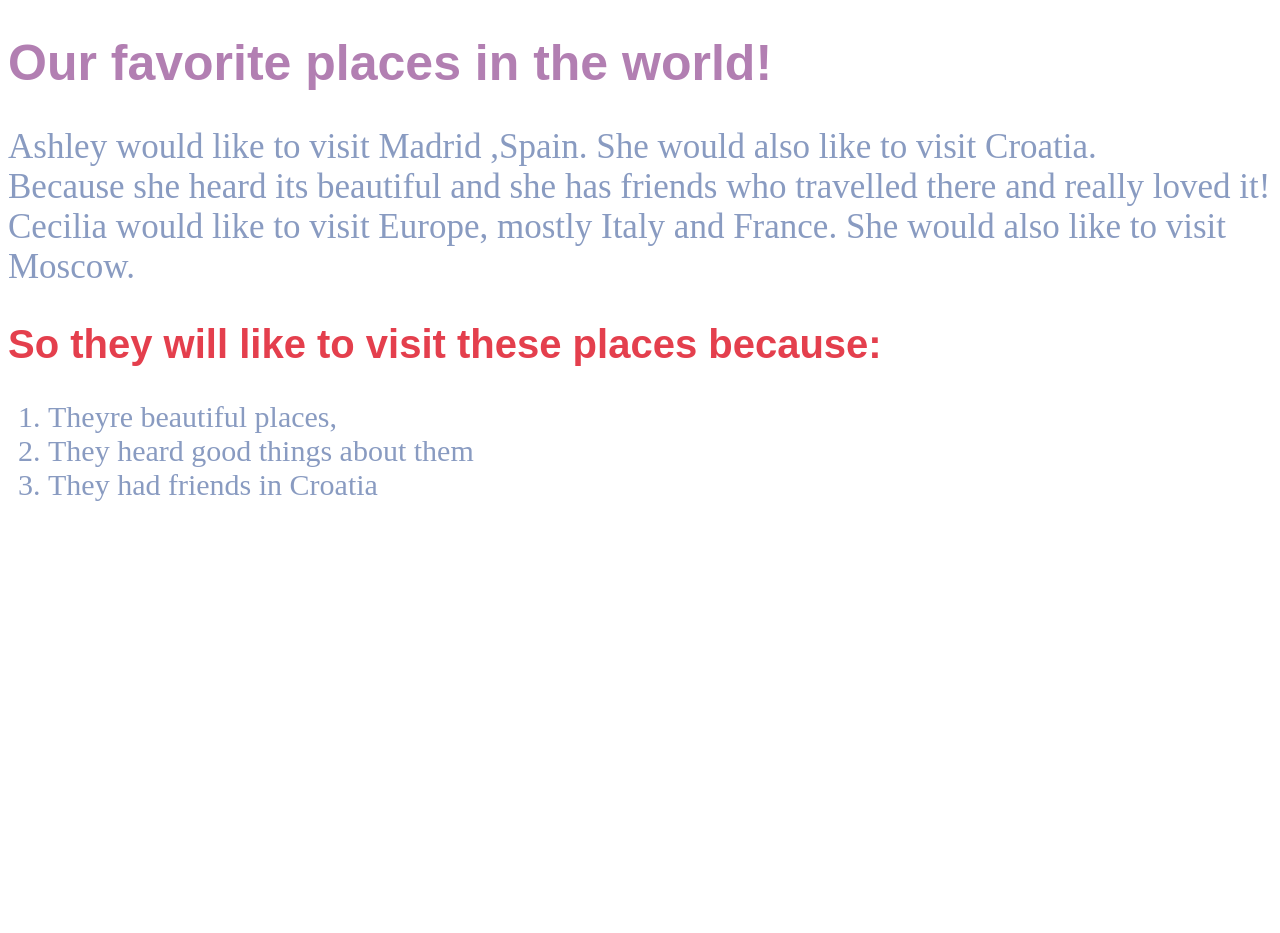
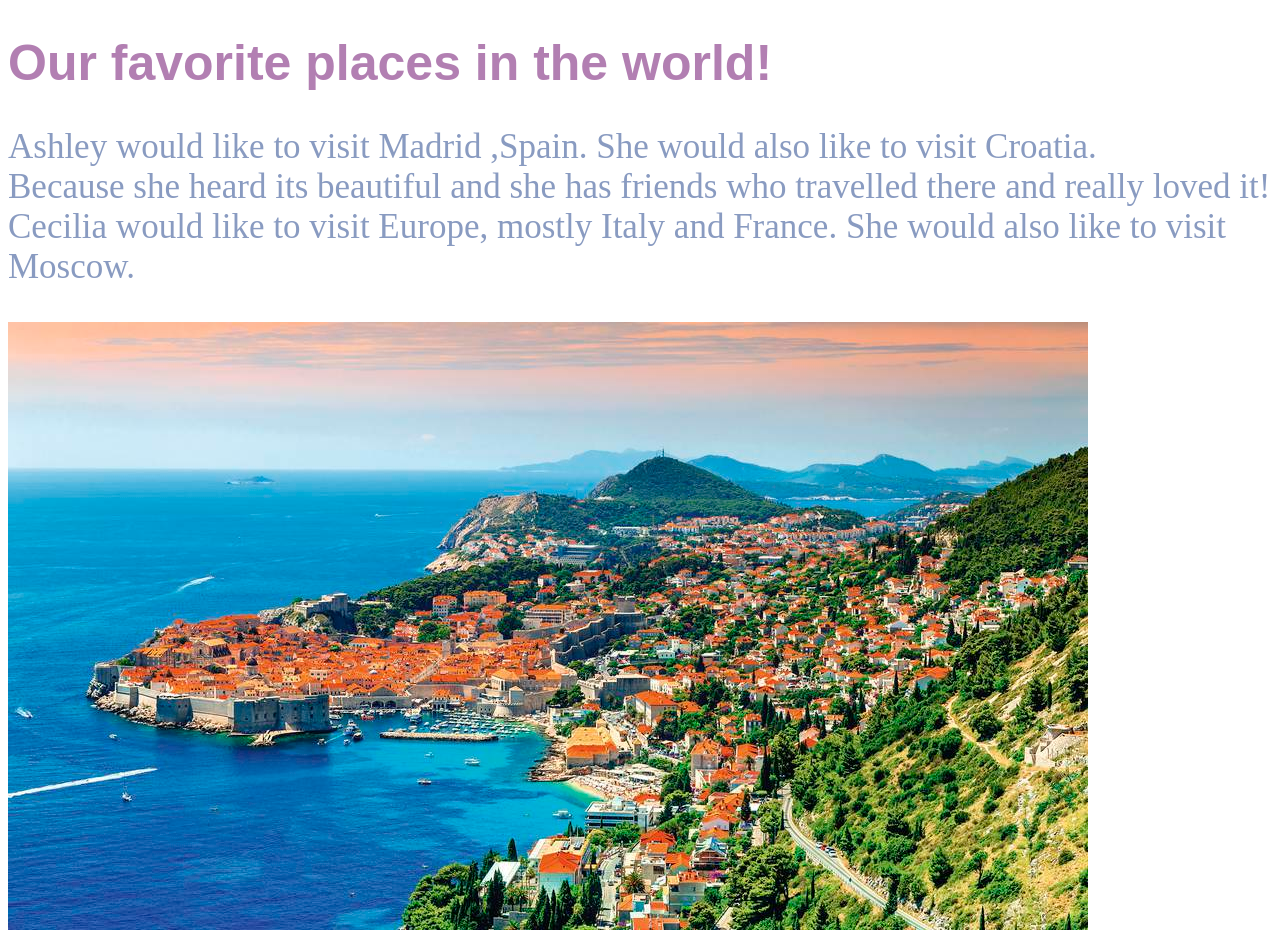
Before and after one commit to capriciash/my-first-webpage, a plain HTML site: page favorite-places.html in a window 1280 px wide. Shown: the top 933 px of the page. Before the commit the page ends 800 px from the top, so only its background shows below. Drawn offline with Linux system fonts and the light colour scheme.

Commit message:
add photo

```diff
--- a/favorite-places.html
+++ b/favorite-places.html
@@ -10,7 +10,7 @@
 <p>Ashley would like to visit Madrid ,Spain. She would also like to visit Croatia.<br>
   Because she heard its beautiful and she has friends who travelled there and really loved it! <br>
   Cecilia would like to visit Europe, mostly Italy and France. She would also like to visit Moscow.</p>
-
+ <img src="../my-first-webpage/img/croatia.jpg" alt="croatia">
   <h2>
 So they will like to visit these places because:
 
```
Also changed, not shown: img/Croatia.jpg (added), 1 other file.
